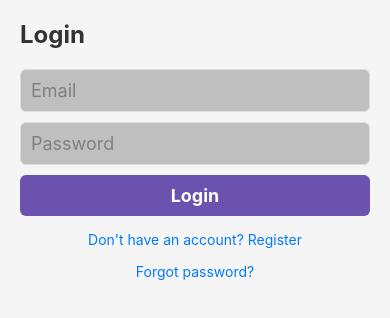
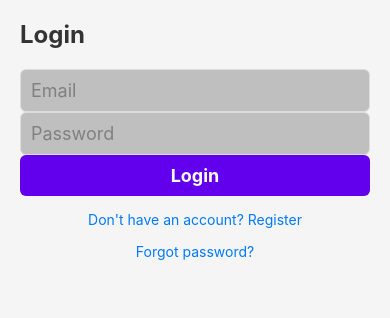
Before and after one commit to seungjoonrim/poopmates, a React Native app: screen /SetStatus in a window 390 px wide. Shown: the top 318 px of the page. Built offline with nearby package versions, Linux system fonts and the light colour scheme; no server answers.

Commit message:
Fix buttons and input styles

```diff
--- a/src/screens/SearchScreen.js
+++ b/src/screens/SearchScreen.js
@@ -32,7 +32,7 @@ const SearchScreen = () => {
       <Text style={globalStyles.header}>Search Users</Text>
       <View style={styles.searchBar}>
         <TextInput
-          style={styles.input}
+          style={globalStyles.input}
           value={username}
           onChangeText={setUsername}
           placeholder="Username"
--- a/src/screens/SetStatusScreen.js
+++ b/src/screens/SetStatusScreen.js
@@ -27,24 +27,11 @@ const SetStatusScreen = () => {
   return (
     <View style={globalStyles.container}>
       <Text style={globalStyles.header}>Set Pooping Status</Text>
-      <TouchableOpacity style={styles.button} onPress={toggleStatus}>
-        <Text style={styles.buttonText}>{status ? 'Stop Pooping' : 'Start Pooping'}</Text>
+      <TouchableOpacity style={globalStyles.button} onPress={toggleStatus}>
+        <Text style={globalStyles.buttonText}>{status ? 'Stop Pooping' : 'Start Pooping'}</Text>
       </TouchableOpacity>
     </View>
   );
 };
 
-const styles = StyleSheet.create({
-  button: {
-    backgroundColor: '#6200EE',
-    paddingHorizontal: 20,
-    paddingVertical: 10,
-    borderRadius: 5,
-  },
-  buttonText: {
-    color: 'white',
-    fontSize: 18,
-  },
-});
-
 export default SetStatusScreen;
--- a/src/styles/globalStyles.js
+++ b/src/styles/globalStyles.js
@@ -24,10 +24,10 @@ const globalStyles = StyleSheet.create({
     padding: 10,
     fontSize: 18,
     borderRadius: 6,
-    marginBottom: 10,
+    minWidth: 150,
   },
   button: {
-    backgroundColor: '#6b52ae',
+    backgroundColor: '#6200EE',
     paddingHorizontal: 20,
     paddingVertical: 10,
     borderRadius: 6,
```
